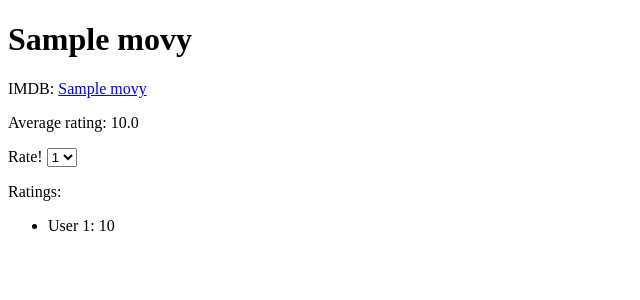
After one commit to adobs/ratings, a Flask app: page /movie/1 in a window 1280 px wide. The commit adds this page. Shown: the top 300 px of the page, without its empty margins (0-640 px from the left). Run offline with Flask 2, Linux system fonts and the light colour scheme; tables that the repository leaves empty hold one stand-in row (values such as "Sample post").

Commit message:
added page listing movies, page giving movie info and ratings

```diff
--- a/seed2.py
+++ b/seed2.py
@@ -45,7 +45,7 @@ def seed_movie_data(filename):
         try:
             title = unicode(title)
         except UnicodeError:
-            title = title.decode("latin-1")
+            title = title.decode("utf-8")
 
         #if there's a date there, parse it
         if release:
--- a/server.py
+++ b/server.py
@@ -48,6 +48,45 @@ def show_user_info(user_id):
     return render_template("user-info.html", user_id=user_id, fname=fname,
                            lname=lname, email=email, age=age, zipcode=zipcode,
                            ratings=ratings)
+
+@app.route("/movies")
+def movie_list():
+    """Show list of movies"""
+
+    movies = (db.session.query(Movie.title, Movie.movie_id)
+                        .order_by(Movie.title)
+                        .all())
+
+    for title, movie_id in movies:
+        title = title.encode("latin-1")
+    return render_template("movies.html", movies=movies)
+
+
+@app.route("/movie/<int:movie_id>")
+def show_movie_info(movie_id):
+    """Show info for a particular movie"""
+
+    movie = db.session.query(Movie).filter(Movie.movie_id == movie_id).one()
+    avg_rating = (db.session.query(db.func.avg(Rating.score))
+                           .filter(Rating.movie_id == movie_id).one())[0]
+    users_rating = (db.session.query(Rating.score)
+                              .filter(Rating.user_id ==
+                                      session.get("user_id", None))
+                              .first())
+    if users_rating:
+        users_rating = users_rating[0]
+
+    ratings = (db.session.query(User.user_id, Rating.score)
+                         .join(Rating)
+                         .filter(Rating.movie_id == movie_id)
+                         .order_by(User.user_id)
+                         .all())
+
+    return render_template("movie-info.html", movie=movie,
+                                              users_rating=users_rating,
+                                              avg_rating=avg_rating,
+                                              ratings=ratings)
+
 
 @app.route("/registration")
 def show_registration_form():
@@ -123,7 +162,7 @@ def log_in():
             #flash message and redirect to homepage
             message = "Welcome, {name}. You are successfully logged in."
             flash(message.format(name=fname))
-            return redirect("/")
+            return redirect("/user/" + str(user.user_id))
 
         else: #wrong password
             flash("Incorrect password. Please try again.")
@@ -138,10 +177,13 @@ def log_in():
 def log_out():
     """Print goodbye message, clear session, and redirect to homepage"""
 
-    fname = session["fname"]
-    message = "Goodbye, {name}!"
-    session.clear()
-    flash(message.format(name=fname))
+    #if there's a user logged in, clear the session and queue up a
+    #goodbye message to flash
+    if session.get("user_id"):
+        fname = session["fname"]
+        message = "Goodbye, {name}!"
+        session.clear()
+        flash(message.format(name=fname))
 
     return redirect("/")
 
--- /dev/null
+++ b/templates/movie-info.html
@@ -0,0 +1,43 @@
+{% extends 'base.html' %}
+
+{% block title%}{{ movie.title }} {% endblock %}
+
+{% block body %}
+
+<h1>{{ movie.title }}</h1>
+
+<p>IMDB: <a href="{{ movie.imdb_url }}">{{ movie.title }}</a></p>
+<p>Average rating: {{ "%.1f"|format(avg_rating) }}</p>
+{% if users_rating %}
+   <form method="POST" action="/update-rating/{{ movie.movie_id }}">
+     <label>Rate again!<select name="rating" default="{{ users_rating }}">
+        <option value="1">1
+        <option value="2">2
+        <option value="3">3
+        <option value="4">4
+        <option value="5">5
+      </select>
+    </label>
+  </form>
+
+{% else %}
+   <form method="POST" action="/rate/{{ movie.movie_id }}">
+     <label>Rate!  <select name="rating">
+        <option value="1">1
+        <option value="2">2
+        <option value="3">3
+        <option value="4">4
+        <option value="5">5
+      </select>
+    </label>
+  </form>
+{% endif %}
+
+<p>Ratings:</p>
+<ul>
+  {% for user, rating in ratings %}
+    <li>User {{ user }}: {{ rating }}</li>
+  {% endfor %}
+</ul>
+
+{% endblock %}
--- a/templates/users.html
+++ b/templates/users.html
@@ -1,5 +1,5 @@
 {% extends 'base.html' %}
-{% block title%}Home{% endblock %}
+{% block title%}Users{% endblock %}
 {% block body %}
 
 
```
Also changed, not shown: templates/movies.html (added, +20 -0 lines).
